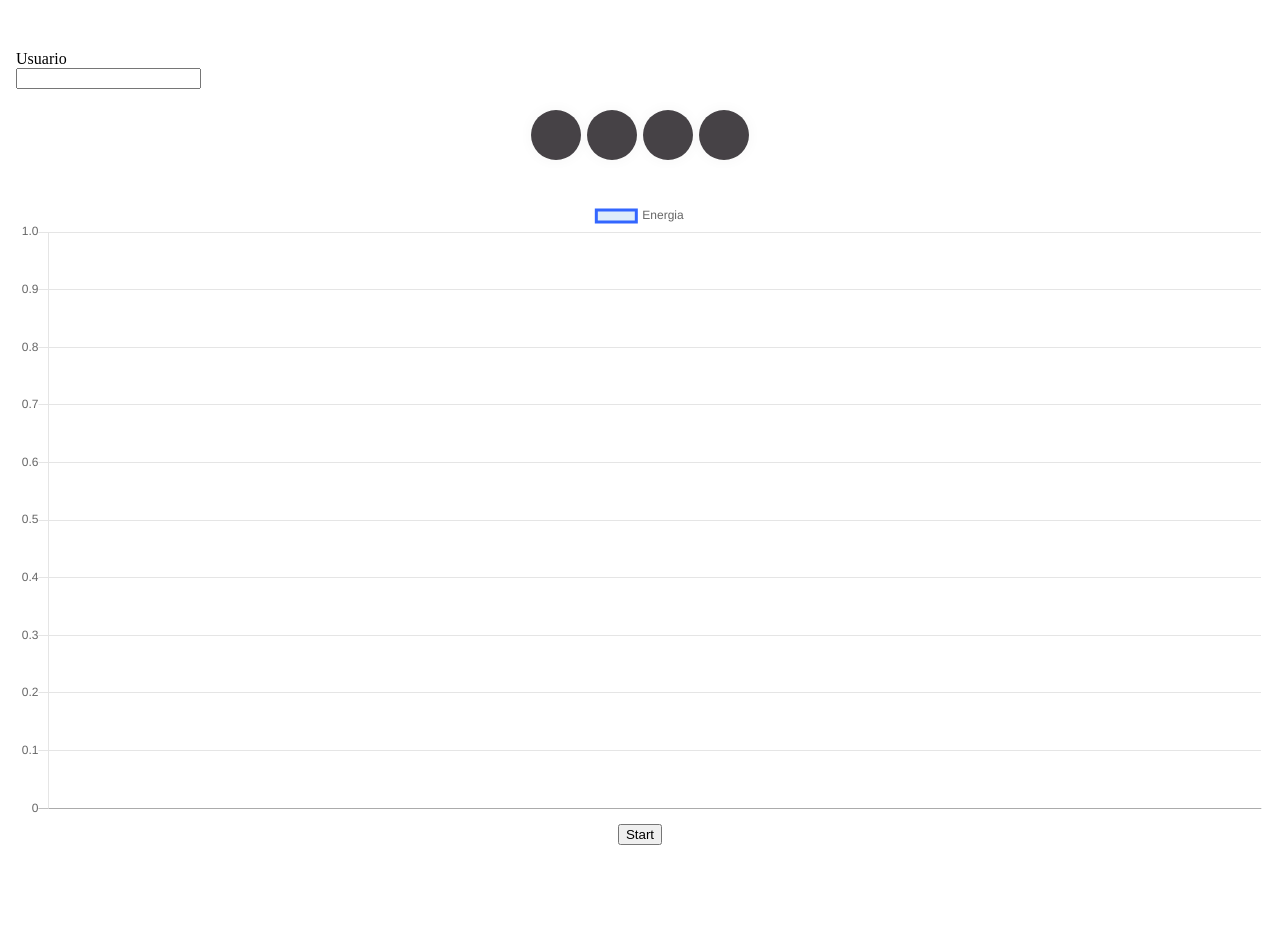
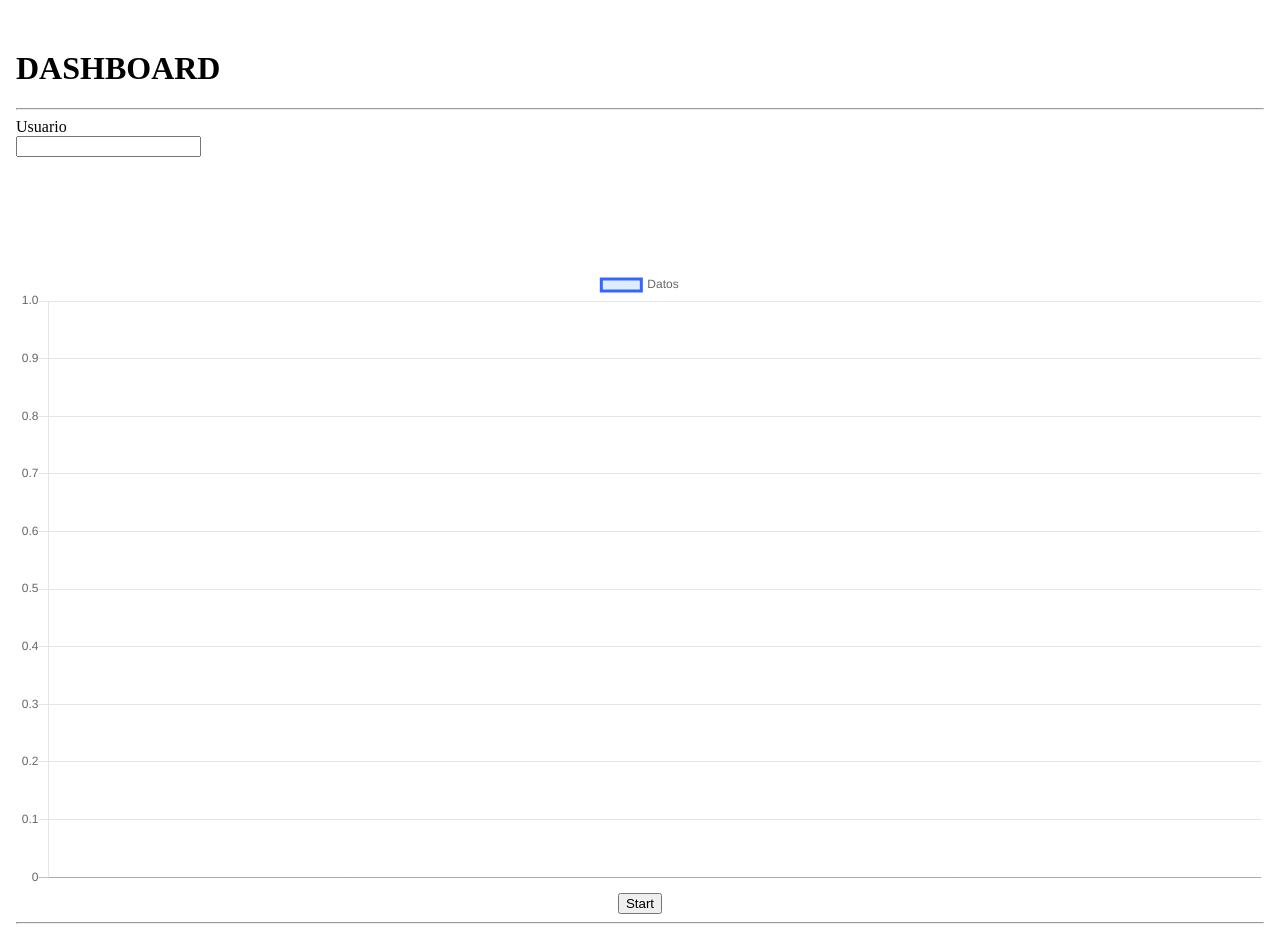
Before and after one commit to ISCOUTB/ArcSoft2p2019, an Angular app in the folder dashboard/: page / in a window 1280 px wide. Before the commit the page ends 853 px from the top, so only its background shows below. Built offline with nearby package versions, Linux system fonts and the light colour scheme.

Commit message:
Add files via upload

```diff
--- a/dashboard/src/app/app.component.html
+++ b/dashboard/src/app/app.component.html
@@ -8,15 +8,19 @@
 <!-- * * * * * * * * * * * * * * * * * * * * * * * * * * * * * * * -->
 <!DOCTYPE html>
 <html lang="en">
+
 <head>
     <meta charset="UTF-8">
     <meta name="viewport" content="width=device-width, initial-scale=1.0">
     <meta http-equiv="X-UA-Compatible" content="ie=edge">
     <title>Document</title>
 </head>
+
 <body>
 
     <div class="container text-center col-8 ">
+        <h1>DASHBOARD</h1>
+        <hr>
         <div class="input-group mb-3">
             <div class="input-group-prepend">
                 <span class="input-group-text" id="basic-addon1">Usuario</span>
@@ -27,28 +31,31 @@
         <h1>{{Redd}}</h1>
     </div>
     <div class="social-buttons">
-          <a class="social-button Instagram" (click)="IonRed('Instagram')">
-              <!--  href="https://www.youtube.com/"   <i class="fa fa-Youtube"> <ion-icon name="logo-instagram"></ion-icon> </i> -->
+        <a (click)="IonRed('Instagram')">
+            <i class="fab fa-instagram fa-5x"></i>
         </a>
-          <a class="social-button Youtube" (click)="IonRed('youtube')">
-              <!-- <i class="fa fa-Youtube"> <ion-icon name="logo-youtube"></ion-icon> </i> -->
+        <a (click)="IonRed('youtube')">
+            <i class="fab fa-youtube fa-5x"></i>
         </a>
-          <a class="social-button Twitter" (click)="IonRed('twitter')">
-            <!-- <i class="fa fa-Twitter"> <ion-icon name="logo-twitter"></ion-icon> </i> -->
+        <a (click)="IonRed('twitter')">
+            <i class="fab fa-twitter fa-5x"></i>
         </a>
-          <a class="social-button R" (click)="IonRed('reddit')">
-              <!-- <i class="fa fa-R"> <ion-icon name="logo-reddit"></ion-icon> </i> -->
+        <a (click)="IonRed('reddit')">
+            <i class="fab fa-reddit fa-5x"></i>
+
         </a>
     </div>
 
 
-  <div class="ion-padding" >
+    <div class="ion-padding">
         <canvas id="myChart1" width="400" height="200" background-color: #444040></canvas>
     </div>
     <div class="start">
-    <button  color="danger" (click)="getAllTasks(Termino.value, Redd)">Start</button>
+        <button type="button" class="btn btn-danger btn-lg" (click)="getAllTasks(Termino.value, Redd)">Start</button>
     </div>
+    <hr>
 </body>
+
 </html>
 
 <!-- * * * * * * * * * * * * * * * * * * * * * * * * * * * * * * * -->
--- a/dashboard/src/app/app.component.scss
+++ b/dashboard/src/app/app.component.scss
@@ -1,21 +1,22 @@
 //-----------------------------------------------------
-.container{
+.container {
     margin-top: 50px;
 }
-  .ion-padding{
+
+.ion-padding {
     margin-top: 40px;
 }
 
-  .start{
+.start {
     text-align: center;
 }
 
+
 /* Reset */
+
 .social-buttons {
-
     height: 50px;
     margin: auto;
-    font-size: 0;
     text-align: center;
     top: 0;
     bottom: 0;
@@ -39,6 +40,7 @@
     -webkit-transition: all 0.55s cubic-bezier(0.31, -0.105, 0.43, 1.59);
     transition: all 0.55s cubic-bezier(0.31, -0.105, 0.43, 1.59);
 }
+
 .social-button:before {
     content: '';
     background-color: #000;
@@ -52,6 +54,7 @@
     -webkit-transition: all 0.55s cubic-bezier(0.31, -0.105, 0.43, 1.59);
     transition: all 0.55s cubic-bezier(0.31, -0.105, 0.43, 1.59);
 }
+
 .social-button .fa {
     font-size: 20px;
     vertical-align: middle;
@@ -60,12 +63,15 @@
     -webkit-transition: all 0.55s cubic-bezier(0.31, -0.105, 0.43, 1.59);
     transition: all 0.55s cubic-bezier(0.31, -0.105, 0.43, 1.59);
 }
+
 .social-button.Instagram:before {
     background-color: #f54291;
 }
+
 .social-button .fa {
     color: #fff;
 }
+
 .social-button.Twitter:before {
     background-color: #0077b5;
 }
@@ -74,13 +80,35 @@
     background-color: #bd081c;
 }
 
-
-  .social-button:focus:before, .social-button:hover:before {
+.social-button:focus:before,
+.social-button:hover:before {
     top: -10%;
     left: -10%;
 }
-  .social-button:focus .fa, .social-button:hover .fa {
+
+.social-button:focus .fa,
+.social-button:hover .fa {
     color: #fff;
     -webkit-transform: scale(1);
     transform: scale(1);
 }
+
+.social-buttons a {
+    padding: 10px;
+}
+
+.fa-instagram:hover {
+    color: #C13584;
+}
+
+.fa-youtube:hover {
+    color: red;
+}
+
+.fa-twitter:hover {
+    color: #00acee
+}
+
+.fa-reddit:hover {
+    color: #FF5700;
+}
--- a/dashboard/src/app/app.component.ts
+++ b/dashboard/src/app/app.component.ts
@@ -14,7 +14,7 @@ export class AppComponent {
     labels: [],
     datasets: [{
       data: [],
-      label: 'Energia',
+      label: 'Datos',
       backgroundColor: '#0673d821',//NbColorHelper.hexToRgbA(colors.primary, 0.3),
       borderColor: '#3366ff'
     },
```
Lines whose indentation alone changed are shown as unchanged.
